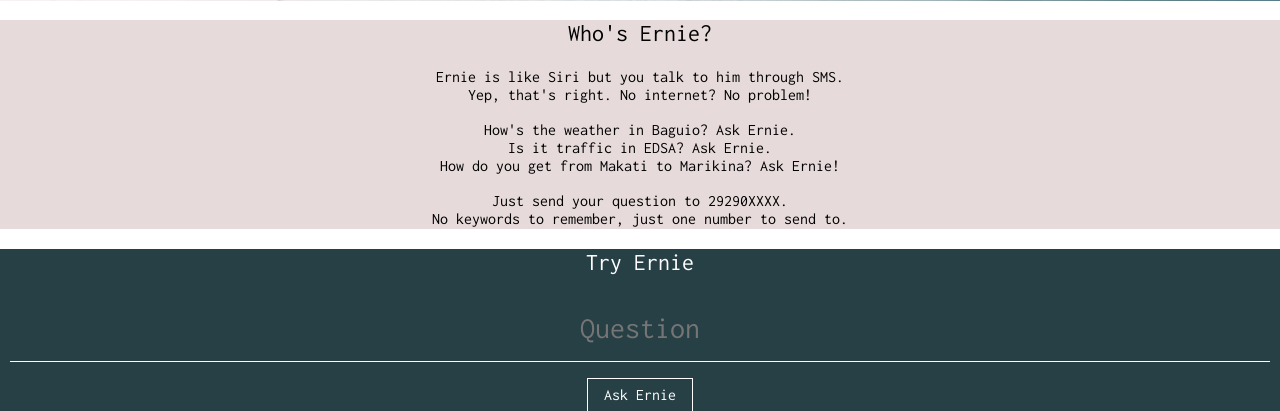
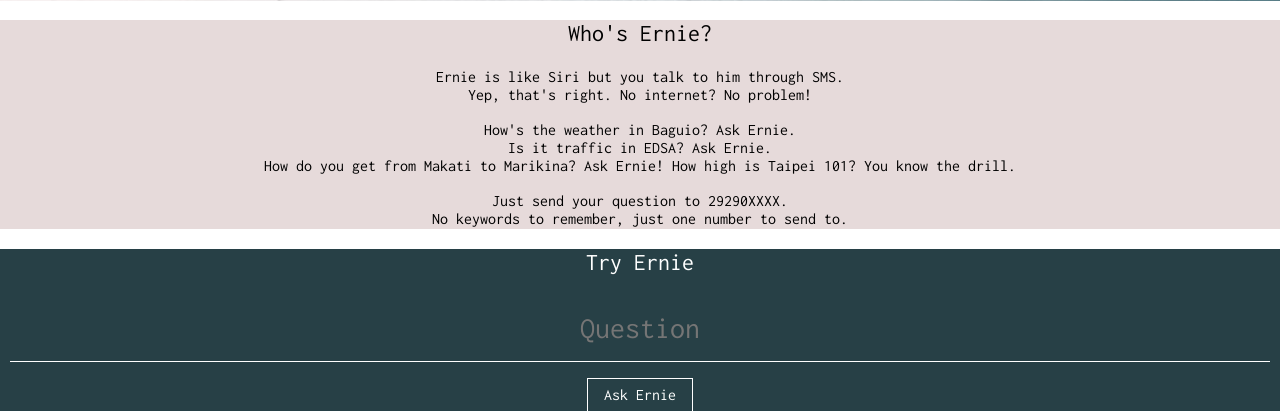
Before and after one commit to marksteve/ernie, a Flask app: page / in a window 1280 px wide. Shown: the part 470-881 px from the top of the page. Run offline with Flask 2, Linux system fonts and the light colour scheme; some libraries are stand-ins or nearby versions.

Commit message:
Add COOL EXAMPLE (tm)

```diff
--- a/antenna/antenna/templates/index.html
+++ b/antenna/antenna/templates/index.html
@@ -28,6 +28,7 @@
           How's the weather in Baguio? Ask Ernie.<br>
           Is it traffic in EDSA? Ask Ernie.<br>
           How do you get from Makati to Marikina? Ask Ernie!
+          How high is Taipei 101? You know the drill.
         </p>
         <p>
           Just send your question to 29290XXXX.<br>
```
